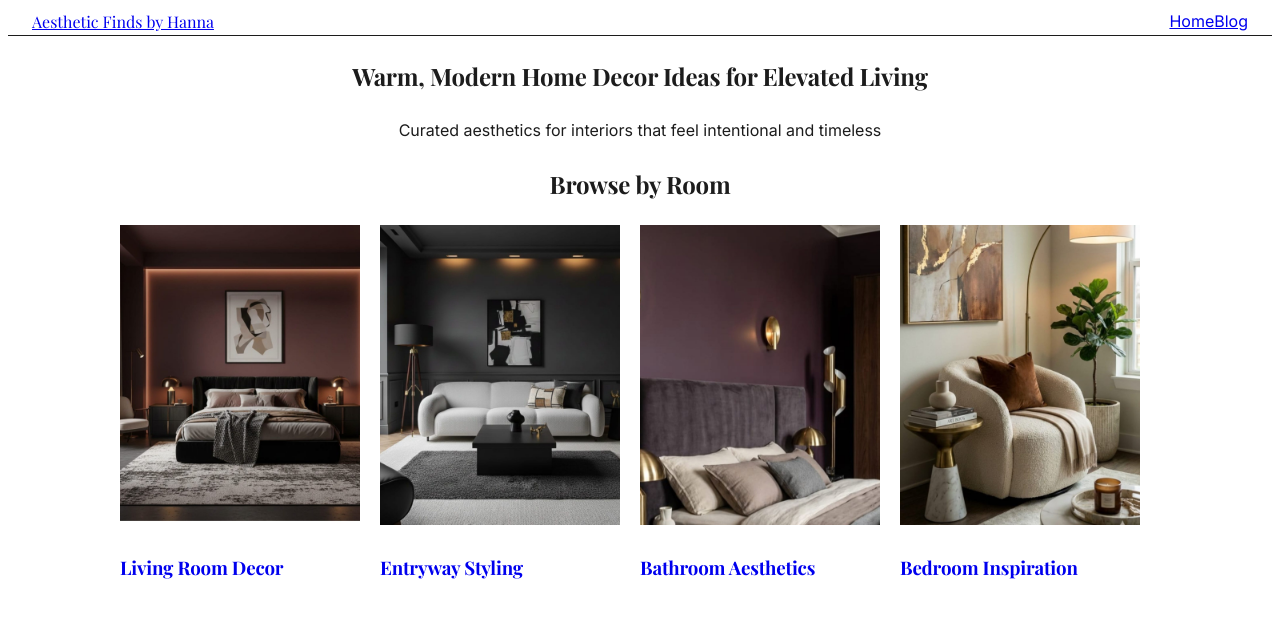
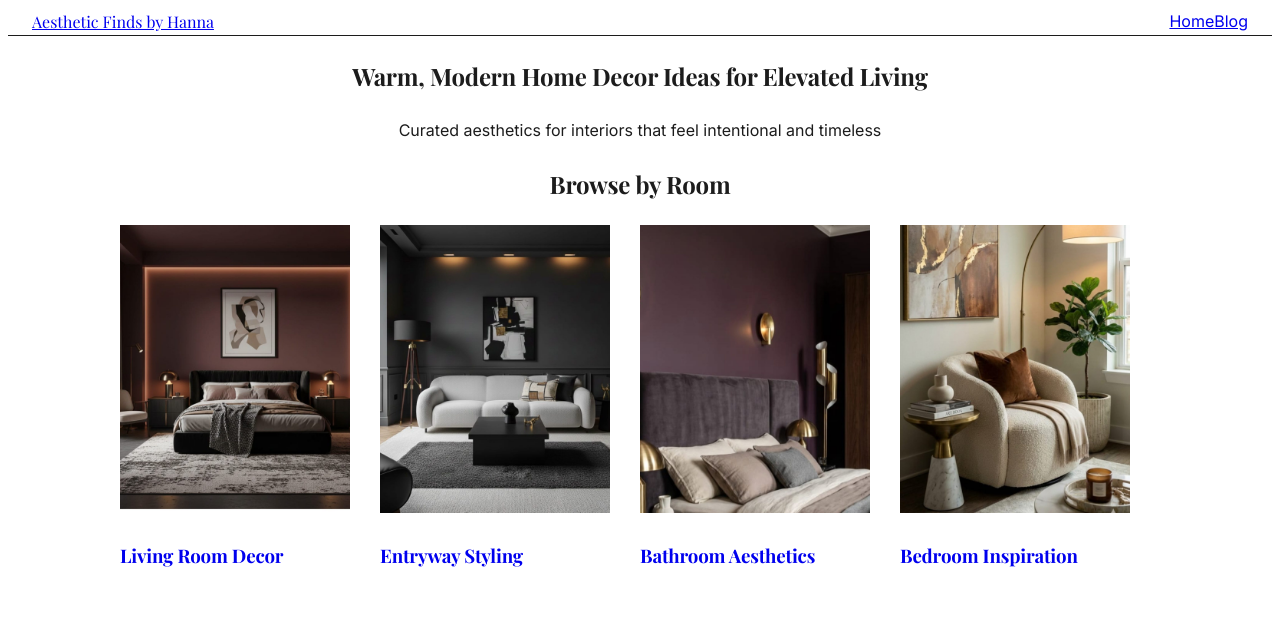
Before and after one commit to bonnie12-w/asthetic.hanna, a Next.js app: page / in a window 1280 px wide. Shown: the top 618 px of the page. Built offline with nearby package versions, Linux system fonts and the light colour scheme; a web font is replaced by a local one.

Commit message:
Update CategoryCard.tsx

```diff
--- a/components/CategoryCard.tsx
+++ b/components/CategoryCard.tsx
@@ -19,14 +19,14 @@ export default function CategoryCard({
           <Image
             src={imageUrl}
             alt={title}
-            width={240}
-            height={300} // 4:5 ratio
+            width={230}
+            height={288} // 4:5 ratio
             className="rounded-sm object-cover"
           />
 
           <div className="absolute inset-0 bg-gradient-to-t from-black/40 to-transparent rounded-sm" />
 
-          <div className="absolute bottom-3 left-3">
+          <div className="absolute bottom-4 left-4">
             <h3 className="font-serif text-lg text-white">
               {title}
             </h3>
```
